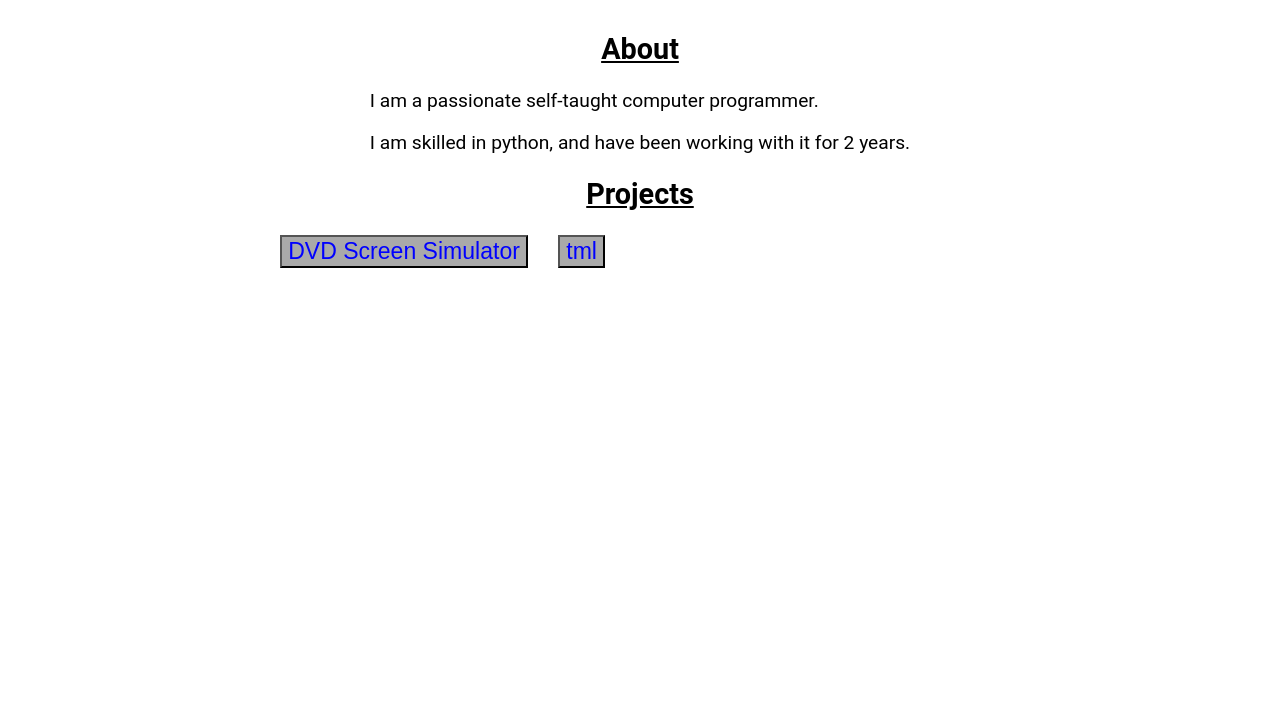
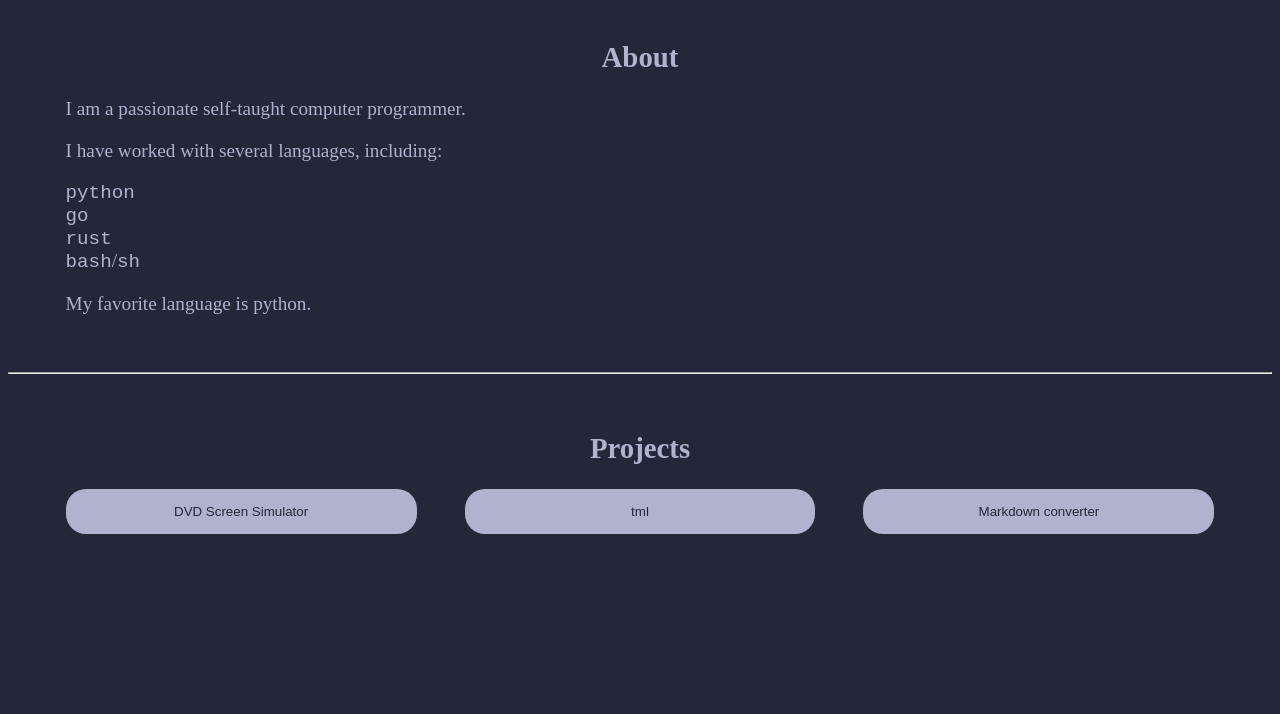
Before and after one commit to Brandongua/Brandongua.github.io, a plain HTML site: page index.html in a window 1280 px wide. Shown: the part 86-800 px from the top of the page. Drawn offline with Linux system fonts and the light colour scheme.

Commit message:
style: greatly improve the styling

```diff
--- a/index.html
+++ b/index.html
@@ -1,13 +1,17 @@
 <!DOCTYPE html>
 <html lang="en">
+
     <head>
         <meta charset="UTF-8">
         <title>Brandon's Website</title>
-    <link rel="stylesheet" href="src/main.css" />
+        <link rel="stylesheet" href="src/styles.css" />
         <link rel="stylesheet" href="src/normalize.css" />
     </head>
+
     <body>
-    <h1 class="welcome-header">Welcome to Brandon's site &#x1F600;</h1>
+        <header>
+            <h1>window.open("brandons-site")</h1>
+        </header>
         <main>
             <section class="about-section" id="About">
                 <h2 class="section-title">
@@ -17,16 +21,33 @@
                     I am a passionate self-taught computer programmer.
                 </p>
                 <p class="about-paragraph">
-			I am skilled in python, and have been working with it for 2 years.
+                    I have worked with several languages, including:
+                    <ul id="language-list">
+                        <li><code>python</code></li>
+                        <li><code>go</code></li>
+                        <li><code>rust</code></li>
+                        <li><code>bash</code>/<code>sh</code></li>
+                    </ul>
                 </p>
-		<section>
+                <p class="about-paragraph">
+                    My favorite language is python.
+                </p>
+            </section>
+            <hr>
             <section class="projects" id="Projects">
                 <h2 class="section-title">
                     <strong>Projects</strong>
                 </h2>
-			<a href="https://github.com/Brandongua/DVD_Screen" class="project-link" tabindex="-1"><button class="project">DVD Screen Simulator</button></a>
-			<a href="https://github.com/Brandongua/tml" class="project-link" tabindex="-1"><button class="project">tml</button></a>
+                <div id="projects">
+                    <a href="https://github.com/Brandongua/DVD_Screen" class="project-link" tabindex="-1"><button
+                        class="project">DVD Screen Simulator</button></a>
+                    <a href="https://github.com/Brandongua/tml" class="project-link" tabindex="-1"><button
+                        class="project">tml</button></a>
+                    <a href="https://github.com/Brandongua/Markdown-converter" class="project-link"
+                        tabindex="-1"><button class="project">Markdown converter</button></a>
+                </div>
             </section>
         </main>
     </body>
+
 </html>
--- a/src/main.css
+++ b/src/main.css
@@ -43,6 +43,16 @@ main{
 
 /* project buttons {{{ */
 
+section#Projects{
+    display: flex;
+    flex-wrap: wrap;
+    justify-content: center;
+}
+
+#Projects h2.section-title{
+    flex-basis: 100%;
+}
+
 a.project-link{
     text-decoration: none;
 }
--- /dev/null
+++ b/src/styles.css
@@ -0,0 +1,69 @@
+/*<general styling>{{{*/
+:root {
+    --main: #24273a;
+    --text-color: hsl(231 23.42% 74.43%);
+
+    font-size: 1.2rem;
+}
+
+body {
+    background: var(--main);
+    color: var(--text-color);
+}
+
+header h1 {
+    color: hsl(208 30.00% 70.00%);
+    text-align: center;
+}
+
+section {
+    margin: 3rem;
+}
+
+section :is(h1, h2, h3, h4, h5, h6) {
+    text-align: center;
+}
+
+button {
+    background: var(--text-color);
+    color: var(--main);
+    border-style: solid;
+    border-radius: 20px;
+    border-color: transparent;
+    cursor: pointer;
+    width: 100%;
+    padding: 1em;
+
+    transition: background 200ms,
+                color 200ms,
+                border-color 200ms
+}
+
+button:hover {
+    background: var(--main);
+    color: var(--text-color);
+
+    border-color: var(--text-color)
+}
+
+/*</general styling>}}}*/
+
+/*<language list> {{{*/
+#language-list li::marker {
+    content: ""
+}
+#language-list {
+    margin: 0;
+    padding: 0;
+}
+/*</language list> }}}*/
+
+/*<projects list> {{{*/
+
+#projects {
+    display: grid;
+    grid-template-columns: repeat(3, 1fr);
+    gap: 5ch;
+}
+
+/*</projects list>}}}*/
```
Lines whose indentation alone changed are shown as unchanged.
